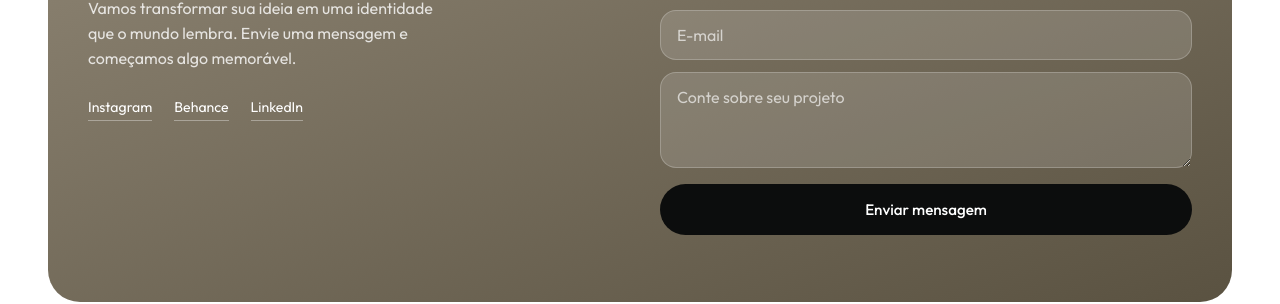
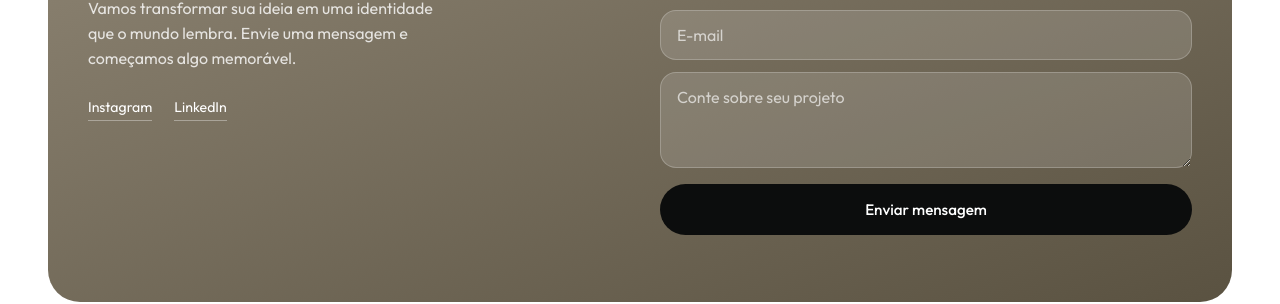
Before and after one commit to PedroHTrag/ptr-site, a Jekyll site: the page built from blog.html, in a window 1280 px wide and 900 px high, scrolled down 2099 px. Shown: the part 528-832 px from the top of the window. Built offline with Jekyll 4.4.1, drawn with Linux system fonts in a browser that asks for light colours.

Commit message:
Atualiza links das redes sociais do contato
Co-authored-by: Copilot <223556219+Copilot@users.noreply.github.com>

```diff
--- a/_layouts/default.html
+++ b/_layouts/default.html
@@ -65,9 +65,9 @@
         </a>
         <p>Vamos transformar sua ideia em uma identidade que o mundo lembra. Envie uma mensagem e começamos algo memorável.</p>
         <div class="footer-social">
-          <a href="https://instagram.com" target="_blank" rel="noopener">Instagram</a>
-          <a href="https://behance.net" target="_blank" rel="noopener">Behance</a>
-          <a href="https://linkedin.com" target="_blank" rel="noopener">LinkedIn</a>
+          <a href="https://www.instagram.com/pedrotragantedesign/?utm_source=ig_web_button_share_sheet" target="_blank" rel="noopener">Instagram</a>
+
+          <a href="https://www.linkedin.com/in/pedro-tragante-06a88b16a" target="_blank" rel="noopener">LinkedIn</a>
         </div>
       </div>
       <form class="footer-form" data-contact-form novalidate>
```
